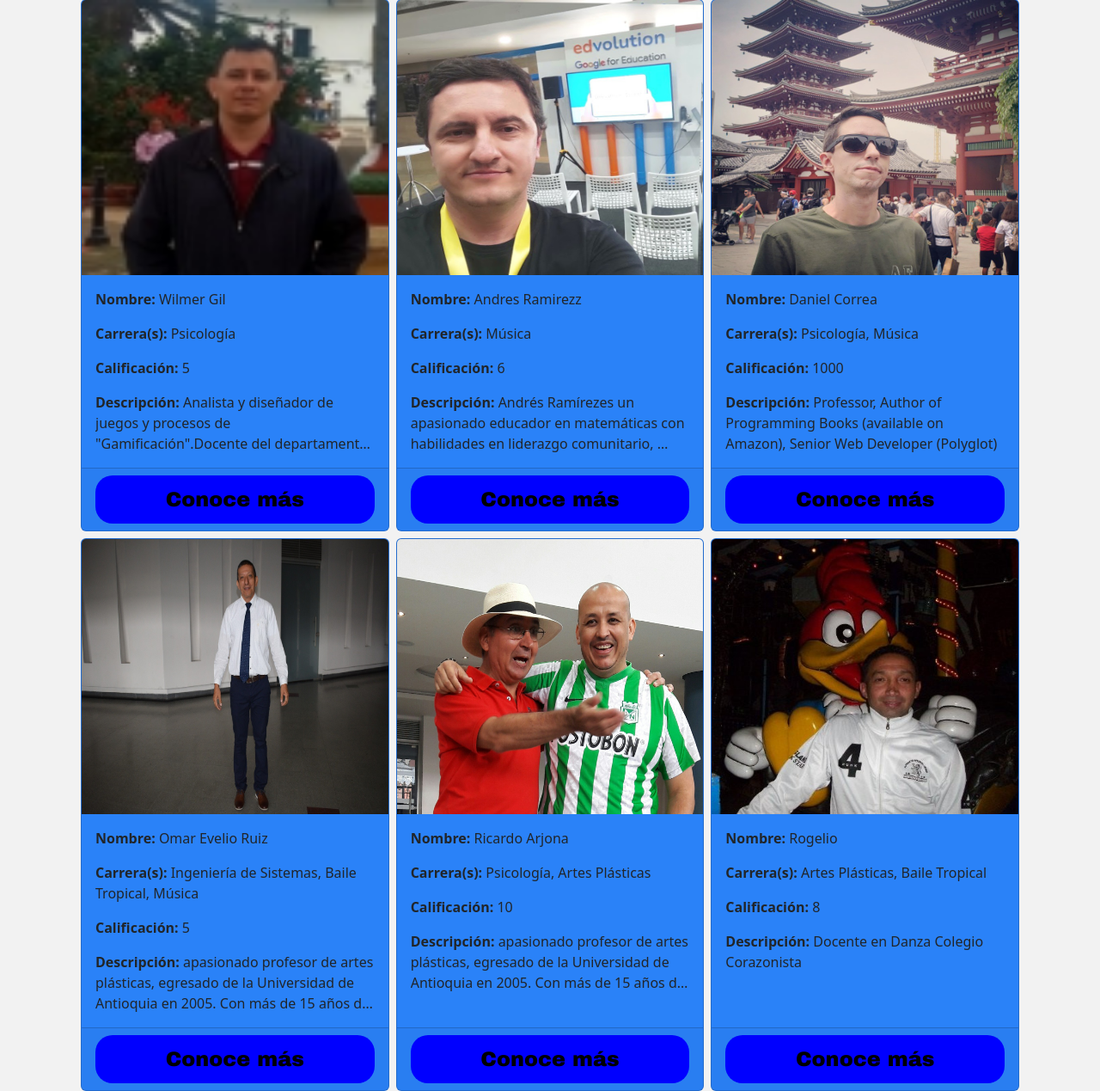
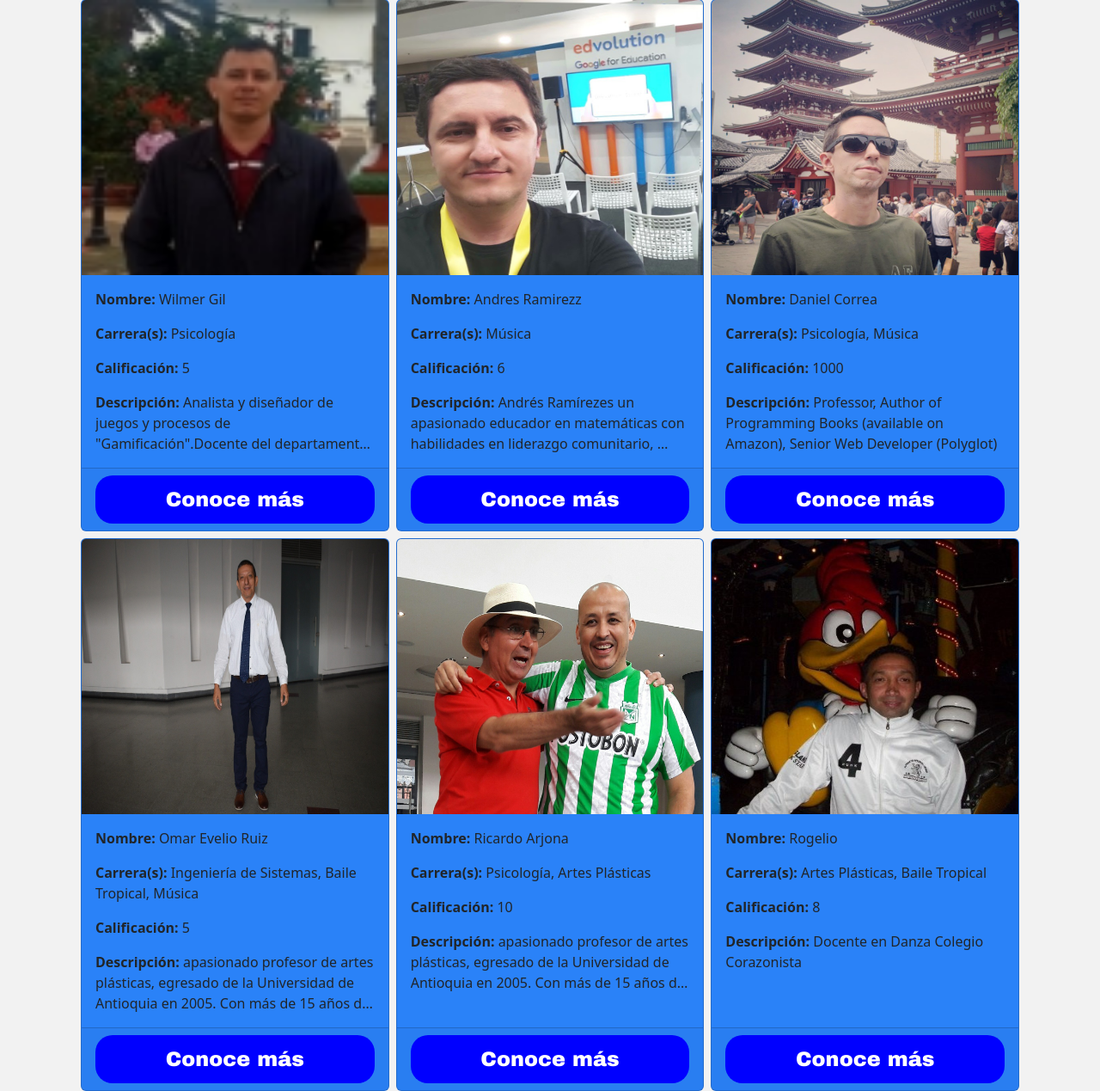
Before and after one commit to Conecta-EAFIT/Conecta_EAFIT, a Django app: page /profesores/ in a window 1280 px wide. Shown: the part 237-1506 px from the top of the page at 86% size. Run offline with Django 4.2, Linux system fonts and the light colour scheme; data comes from the database, SQL or seed files in the repository.

Commit message:
Cambio de color en boton de tarjetas de profesores

```diff
--- a/profesor/templates/profesores.html
+++ b/profesor/templates/profesores.html
@@ -28,7 +28,7 @@
             text-decoration: none;
             font-family: Arial Black;
             font-size: 1.5em;
-            color: #000000;
+            color: #fff;
             padding: 10px 20px;
             transition: background-color 0.3s;
             border-radius: 20px;
```
